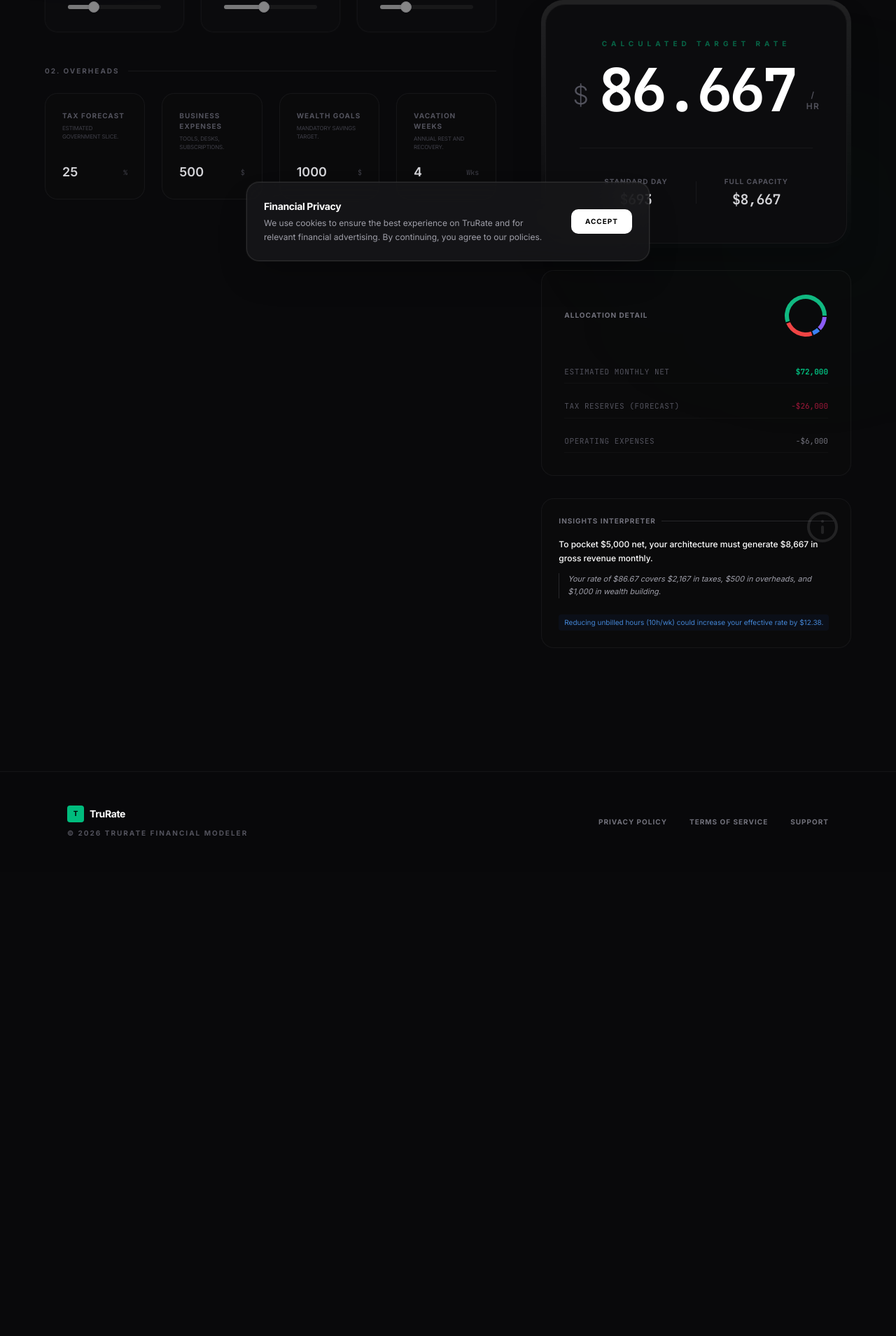
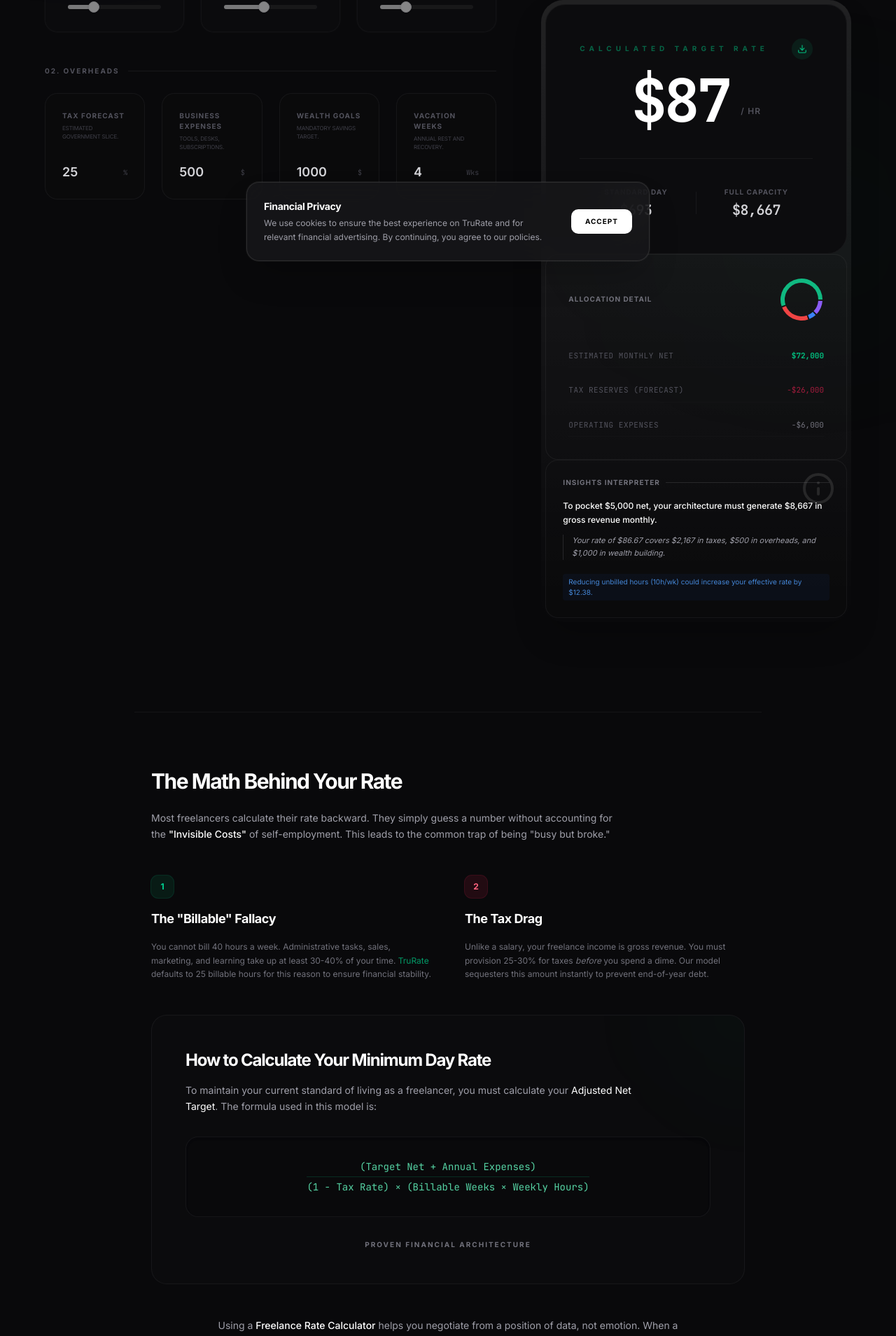
Before and after one commit to omenaieph/TruRate, a Next.js app: page / in a window 1280 px wide. Shown: the part 403-2312 px from the top of the page at 70% size. Before the commit the page ends 1649 px from the top, so only its background shows below. Built offline with nearby package versions, Linux system fonts and the light colour scheme.

Commit message:
Enhancement: Added SEO Educational Guide and PDF Receipt Export functionality

```diff
--- a/app/page.tsx
+++ b/app/page.tsx
@@ -12,7 +12,8 @@ import { Switch } from "@/components/ui/switch";
 import { Label } from "@/components/ui/label";
 import { Slider } from "@/components/ui/slider";
 import { motion, AnimatePresence } from "framer-motion";
-import { Info, HelpCircle } from "lucide-react";
+import { Info, HelpCircle, Download } from "lucide-react";
+import { exportToPDF } from "@/lib/export";
 
 const DEFAULT_INPUTS: RateInputs = {
   monthlyNetIncome: 5000,
@@ -341,13 +342,23 @@ export default function TruRatePage() {
                   className="space-y-8"
                 >
                   {/* The Master Result */}
-                  <div className={`p-1.5 rounded-[32px] transition-all duration-500 ${guideMode ? "ring-2 ring-blue-500/50 bg-blue-500/[0.05]" : "bg-gradient-to-b from-white/10 to-transparent shadow-2xl"}`}>
+                  <div id="result-card" className={`p-1.5 rounded-[32px] transition-all duration-500 ${guideMode ? "ring-2 ring-blue-500/50 bg-blue-500/[0.05]" : "bg-gradient-to-b from-white/10 to-transparent shadow-2xl"}`}>
                     <div className="bg-[#0c0c0e] rounded-[28px] p-12 text-center space-y-10 border border-white/5 relative overflow-hidden group">
                       <div className="absolute inset-0 bg-emerald-500/[0.01] opacity-0 group-hover:opacity-100 transition-opacity duration-1000" />
 
                       <div className="space-y-4 relative">
+                        <div className="flex items-center justify-between mb-2">
+                          <p className="text-[10px] font-bold text-emerald-500/50 uppercase tracking-[0.6em]">Calculated Target Rate</p>
+                          <button
+                            onClick={() => exportToPDF("result-card")}
+                            className="bg-emerald-500/10 hover:bg-emerald-500/20 text-emerald-500 p-2 rounded-full transition-colors group/btn"
+                            title="Download Receipt"
+                          >
+                            <Download className="w-3.5 h-3.5 group-hover/btn:scale-110 transition-transform" />
+                          </button>
+                        </div>
+
                         <div className="space-y-1">
-                          <p className="text-[10px] font-bold text-emerald-500/50 uppercase tracking-[0.6em]">Calculated Target Rate</p>
                           {Math.abs(delta) > 0.01 && (
                             <motion.div
                               initial={{ opacity: 0, scale: 0.9 }}
@@ -358,14 +369,13 @@ export default function TruRatePage() {
                                 }`}
                             >
                               <span className="opacity-80">{delta > 0 ? '↑' : '↓'}</span>
-                              <span>{currency}{Math.abs(delta).toFixed(2)}</span>
+                              <span>{formatCurrency(Math.abs(delta), 2)}</span>
                               <span className="opacity-40 text-[8px]">•</span>
                               <span>{Math.abs(deltaPercent).toFixed(1)}%</span>
                             </motion.div>
                           )}
                         </div>
                         <div className="flex items-center justify-center gap-4">
-                          <span className="text-4xl font-light text-zinc-600 font-sans tracking-tighter mt-4">{currency}</span>
                           <AnimatePresence mode="wait">
                             <motion.span
                               key={`${activeScenario}-${results.hourlyRate}`}
@@ -374,7 +384,7 @@ export default function TruRatePage() {
                               exit={{ y: -20, opacity: 0 }}
                               className={`${fontSizeClass} font-bold text-white tracking-tighter font-mono leading-none`}
                             >
-                              {results.hourlyRate.toLocaleString()}
+                              {formatCurrency(results.hourlyRate)}
                             </motion.span>
                           </AnimatePresence>
                           <div className="flex flex-col items-start gap-1 mt-8">
@@ -399,7 +409,6 @@ export default function TruRatePage() {
                         <div className="text-center">
                           <p className="text-[10px] font-bold text-zinc-600 uppercase tracking-widest mb-1">Full Capacity</p>
                           <p className="text-xl font-semibold text-zinc-300 font-mono tracking-tight">{formatCurrency(results.monthlyGross)}</p>
-                        </div>
                         </div>
                       </div>
                     </div>
@@ -459,6 +468,7 @@ export default function TruRatePage() {
                           <p className="text-[10px] text-blue-400/80 bg-blue-500/5 px-2 py-1 rounded inline-block">
                             {insights.efficiency}
                           </p>
+                        </div>
                       </div>
                     </div>
                   </div>
@@ -642,6 +652,62 @@ export default function TruRatePage() {
             </AnimatePresence>
           </div>
         </main>
+
+        {/* Educational Content Section - SEO Optimization */}
+        <section className="max-w-4xl mx-auto mt-32 mb-20 px-6 border-t border-white/5 pt-20">
+          <div className="space-y-12">
+            <div className="max-w-2xl">
+              <h2 className="text-3xl font-bold text-white mb-6 tracking-tighter">The Math Behind Your Rate</h2>
+              <p className="text-zinc-400 mb-6 leading-relaxed text-sm">
+                Most freelancers calculate their rate backward. They simply guess a number without accounting for the <span className="text-white font-medium">"Invisible Costs"</span> of self-employment. This leads to the common trap of being "busy but broke."
+              </p>
+            </div>
+
+            <div className="grid md:grid-cols-2 gap-12">
+              <div className="space-y-4">
+                <div className="w-8 h-8 bg-emerald-500/10 rounded-lg flex items-center justify-center text-emerald-400 font-bold text-xs ring-1 ring-emerald-500/20">1</div>
+                <h3 className="text-lg font-bold text-white tracking-tight">The "Billable" Fallacy</h3>
+                <p className="text-zinc-500 text-xs leading-relaxed">
+                  You cannot bill 40 hours a week. Administrative tasks, sales, marketing, and learning take up at least 30-40% of your time. <span className="text-emerald-500/80">TruRate</span> defaults to 25 billable hours for this reason to ensure financial stability.
+                </p>
+              </div>
+              <div className="space-y-4">
+                <div className="w-8 h-8 bg-rose-500/10 rounded-lg flex items-center justify-center text-rose-400 font-bold text-xs ring-1 ring-rose-500/20">2</div>
+                <h3 className="text-lg font-bold text-white tracking-tight">The Tax Drag</h3>
+                <p className="text-zinc-500 text-xs leading-relaxed">
+                  Unlike a salary, your freelance income is gross revenue. You must provision 25-30% for taxes <span className="italic">before</span> you spend a dime. Our model sequesters this amount instantly to prevent end-of-year debt.
+                </p>
+              </div>
+            </div>
+
+            <div className="bg-zinc-900/20 rounded-3xl border border-white/5 p-8 md:p-12 space-y-8 relative overflow-hidden">
+              <div className="absolute top-0 right-0 w-64 h-64 bg-emerald-500/[0.02] blur-3xl -mr-32 -mt-32 rounded-full" />
+
+              <div className="space-y-4">
+                <h3 className="text-2xl font-bold text-white tracking-tighter">How to Calculate Your Minimum Day Rate</h3>
+                <p className="text-zinc-400 text-sm leading-relaxed max-w-2xl">
+                  To maintain your current standard of living as a freelancer, you must calculate your <span className="text-white">Adjusted Net Target</span>. The formula used in this model is:
+                </p>
+              </div>
+
+              <div className="bg-zinc-950/50 p-6 md:p-8 rounded-2xl border border-white/5 font-mono text-xs md:text-sm text-emerald-300/90 shadow-inner flex flex-col md:flex-row items-center justify-center gap-4 text-center">
+                <div className="flex flex-col items-center">
+                  <span>(Target Net + Annual Expenses)</span>
+                  <div className="h-px w-full bg-emerald-500/20 my-1" />
+                  <span>(1 - Tax Rate) × (Billable Weeks × Weekly Hours)</span>
+                </div>
+              </div>
+
+              <p className="text-zinc-500 text-[10px] uppercase tracking-[0.2em] font-bold text-center">
+                Proven Financial Architecture
+              </p>
+            </div>
+
+            <p className="text-zinc-400 text-sm leading-relaxed text-center max-w-2xl mx-auto">
+              Using a <span className="text-white font-medium">Freelance Rate Calculator</span> helps you negotiate from a position of data, not emotion. When a client asks for your day rate, you give them a number backed by your actual financial requirements.
+            </p>
+          </div>
+        </section>
       </div>
 
       <Footer />
--- /dev/null
+++ b/lib/export.ts
@@ -0,0 +1,28 @@
+import html2canvas from "html2canvas";
+import jsPDF from "jspdf";
+
+export const exportToPDF = async (elementId: string, fileName: string = "TruRate-Receipt.pdf") => {
+    const element = document.getElementById(elementId);
+    if (!element) return;
+
+    try {
+        const canvas = await html2canvas(element, {
+            backgroundColor: "#09090b",
+            scale: 2,
+            logging: false,
+            useCORS: true,
+        });
+
+        const imgData = canvas.toDataURL("image/png");
+        const pdf = new jsPDF({
+            orientation: "portrait",
+            unit: "px",
+            format: [canvas.width, canvas.height],
+        });
+
+        pdf.addImage(imgData, "PNG", 0, 0, canvas.width, canvas.height);
+        pdf.save(fileName);
+    } catch (error) {
+        console.error("PDF Export failed:", error);
+    }
+};
--- a/package.json
+++ b/package.json
@@ -16,6 +16,8 @@
     "class-variance-authority": "^0.7.1",
     "clsx": "^2.1.1",
     "framer-motion": "^12.26.2",
+    "html2canvas": "^1.4.1",
+    "jspdf": "^4.0.0",
     "lucide-react": "^0.562.0",
     "next": "16.1.1",
     "react": "19.2.3",
```
Also changed, not shown: 1 other file (tests, documents, lock files or other folders). Lines whose indentation alone changed are shown as unchanged.
